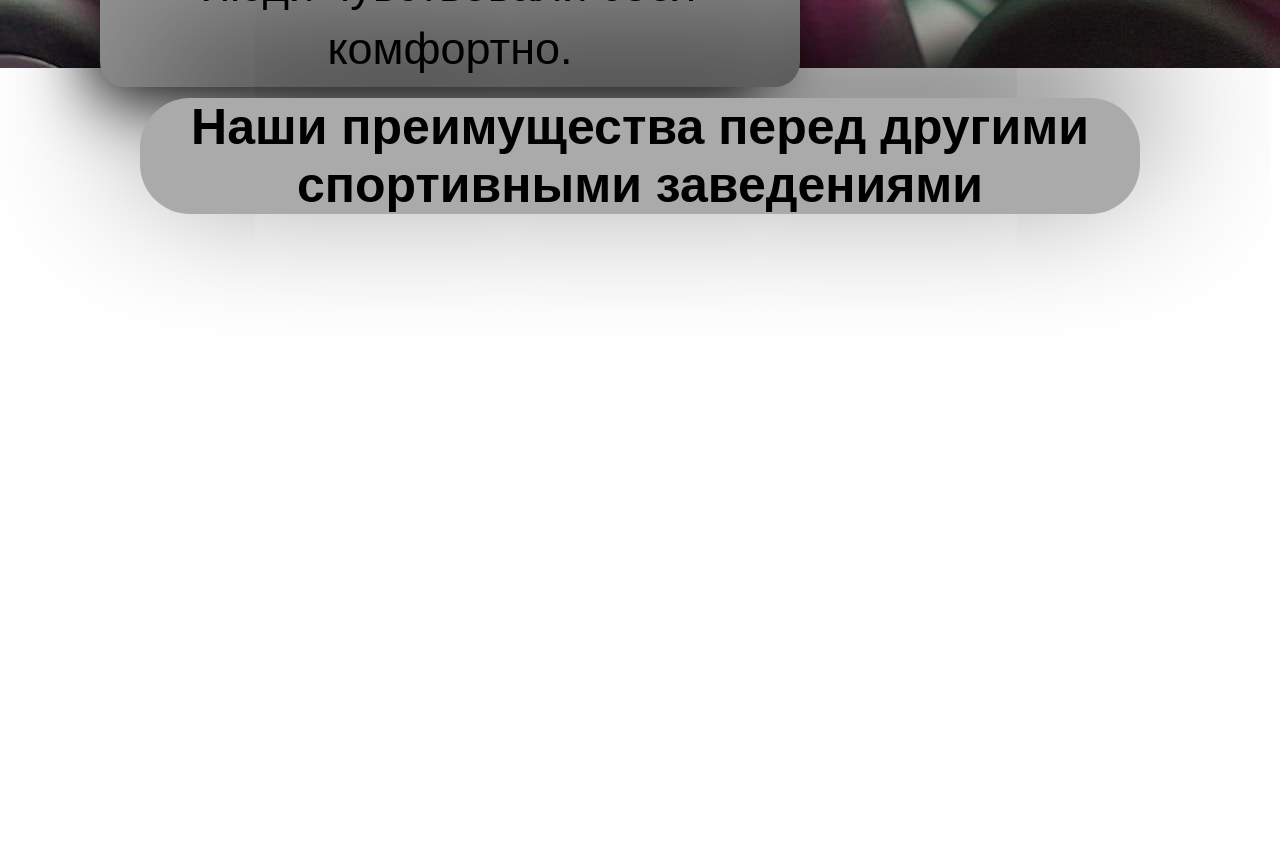
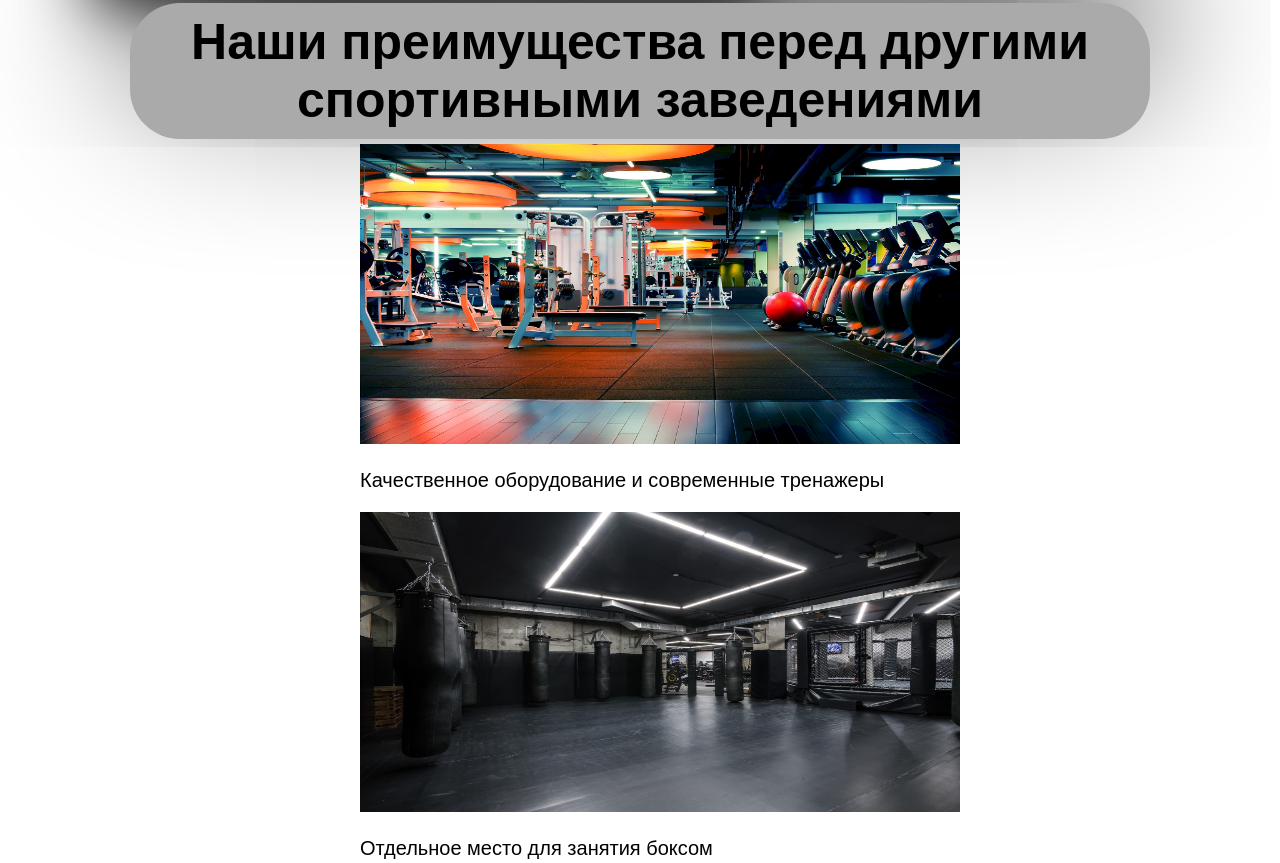
Before and after one commit to ketqe/tema, a plain HTML site: page index.html in a window 1280 px wide. Shown: the part 1632-2495 px from the top of the page. Drawn offline with Linux system fonts and the light colour scheme.

Commit message:
Add files via upload

```diff
--- a/css/main.css
+++ b/css/main.css
@@ -12,7 +12,7 @@ body, html{
   height: 100vh;
   width: 100%;
 
-  background: url("../image/215.jpg") center no-repeat;
+  background: url("../image/215.jpg") center;
 
 }
 
@@ -26,7 +26,7 @@ body, html{
   opacity: 0; /* начальное значение непрозрачности */
   animation: fadeIn ease-in 1; /* добавляем анимацию fadeIn */
   animation-fill-mode: forwards; /* будет видимым после завершения анимации */
-  animation-duration: 2s; /* длительность анимации в 1 секунду */
+  animation-duration: 2s; /* длительность анимации в 2 секунды */
 }
 
 @keyframes fadeIn {
@@ -53,8 +53,14 @@ body, html{
   width: 100%;
   position: fixed;
     margin: 0;
+}
 
+.header__inner{
+  display: flex;
+  justify-content: space-between;
+  align-items: center;
 }
+
 
 .logo{
   font-size: 70px;
@@ -64,11 +70,7 @@ body, html{
 
 }
 
-.header__inner{
-  display: flex;
-  justify-content: space-between;
-  align-items: center;
-}
+
 
 
 .nav{
@@ -101,7 +103,7 @@ body, html{
   font-size: 60px;
   font-weight: bold;
   margin-left: 100px;
-  margin-top: 100px;
+  margin-top: 5px;
 }
 .text{
   font-size: 45px;
@@ -125,14 +127,24 @@ body, html{
 /*3 страница*/
 
 
-.image_inner3{
+.image2{
+  display: flex;
+  justify-content: center;
+
+
+
   width: 100%;
   height: 100vh;
+  margin: 5px;
+
 }
+
+
 
 .messages2{
   margin: 0 auto;
   margin-top: 30px;
+  padding: 10px;
 
 
   border-radius: 50px;
@@ -146,3 +158,10 @@ body, html{
   text-align: center;
 
 }
+
+.text2{
+  font-size: 20px;
+  width: 500pxpx;
+  margin-left: 30px;
+
+}
--- a/index.html
+++ b/index.html
@@ -30,7 +30,7 @@
 <div class="image">
   <div class="conteiner">
     <div class="image__inner">
-     <h1 class="image_title">Welcome to Impulse</h1>
+     <h1 class="image_title">Welcome to the Impulse GYM</h1>
 
 
     </div>
@@ -48,13 +48,23 @@
     </div>
    </div>
 
-<div class="image_inner3">
-  <div class="messages2"> Наши преимущества перед другими спортивными заведениями</div>
 
 
+
+
+<div class="image_inner3">
+  <div class="messages2"> Наши преимущества перед другими спортивными заведениями
   </div>
 </div>
 
+
+  <div class="image2">
+    <div class="text2">
+  <img src="152.webp" width="600px" height="300px"> <p>Качественное оборудование и современные тренажеры</p>
+  <img src="111.jpg" width="600px" height="300px"> <p>Отдельное место для занятия боксом</p>
+  <img src="222.jpg" width="600px" height="300px"> <p>Комната для занятия йоги</p>
+  </div>
+    </div>
 
 
 
```
Also changed, not shown: 111.jpg (added), 222.jpg (added).
